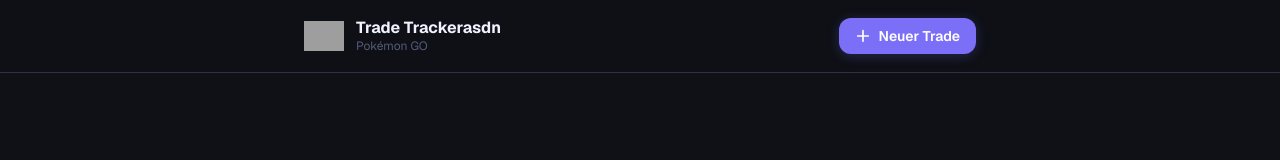
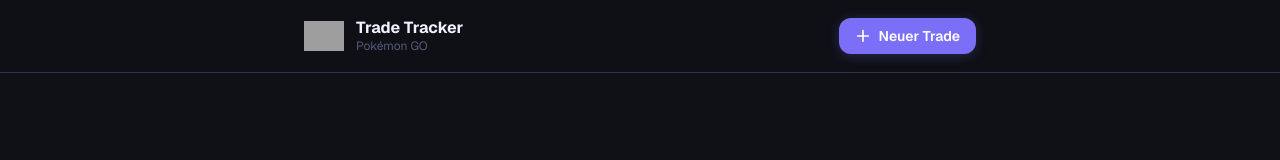
Before and after one commit to danielgeildev/pokemonGo-Trading-Overview, a Next.js app: page / in a window 1280 px wide. Shown: the top 160 px of the page. Built offline with nearby package versions, Linux system fonts and the light colour scheme; grey boxes are pictures that could not be loaded.

Commit message:
Fix typo in Trade Tracker heading

```diff
--- a/src/app/page.tsx
+++ b/src/app/page.tsx
@@ -346,7 +346,7 @@ export default function HomePage() {
                 className="font-bold text-base leading-tight"
                 style={{ color: "var(--text-primary)" }}
               >
-                Trade Trackerasdn
+                Trade Tracker
               </h1>
               <p className="text-xs" style={{ color: "var(--text-muted)" }}>
                 Pokémon GO
```
